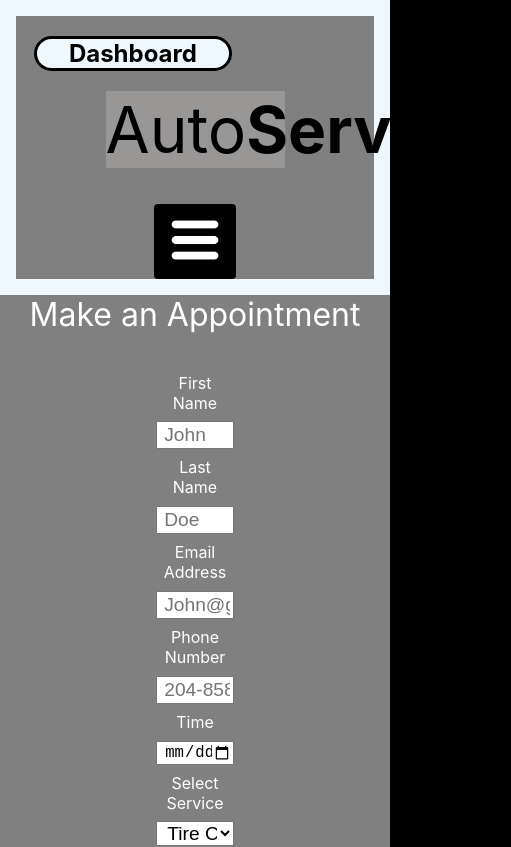
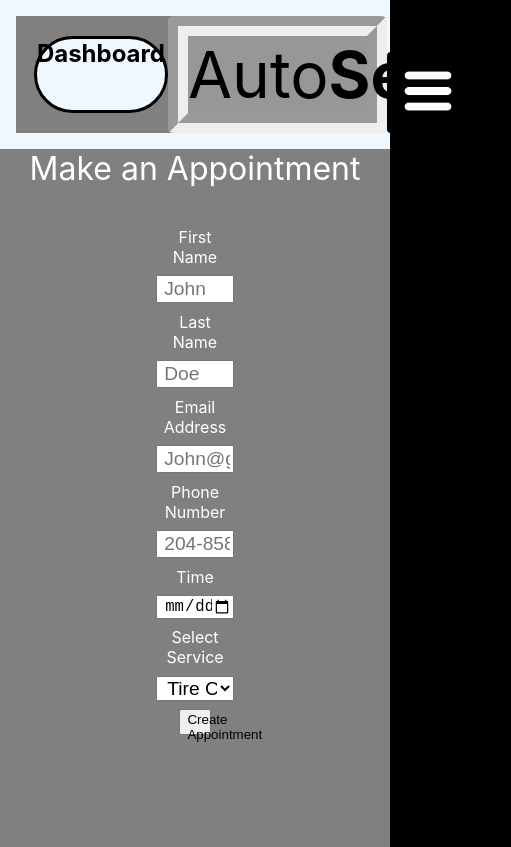
Before and after one commit to trenbolonesw/AutoServe, a React (Create React App) app: page /CreateAppointment in a window 390 px wide. Shown: the top 847 px of the page, 511 px wide, since content can reach past the window. Built offline with nearby package versions, Linux system fonts and the light colour scheme.

Commit message:
more commits

```diff
--- a/src/components/layout/layout.module.css
+++ b/src/components/layout/layout.module.css
@@ -1,10 +1,11 @@
-@media(max-width:600px){
+
   .layout{
     background-color: gray;
   }
-}
+
 .layout{
-
+    display: flex;
+    flex-direction: row;
     background-color: gray;
     border-style: solid;
     border-width: 1rem;
@@ -28,6 +29,9 @@
  margin: auto;
     background-color: rgb(153, 150, 150);
     font-size: 4rem;
+    border-style: groove;
+    border-width: 20px;
+   border-radius: 3%;
 }
 
 .dashboard{
--- a/src/index.css
+++ b/src/index.css
@@ -1,8 +1,3 @@
-@media only screen and (max-width: 600px) {
-  body {
-    background-color: lightblue;
-  }
-}
 
 body {
   margin: 0;
```
